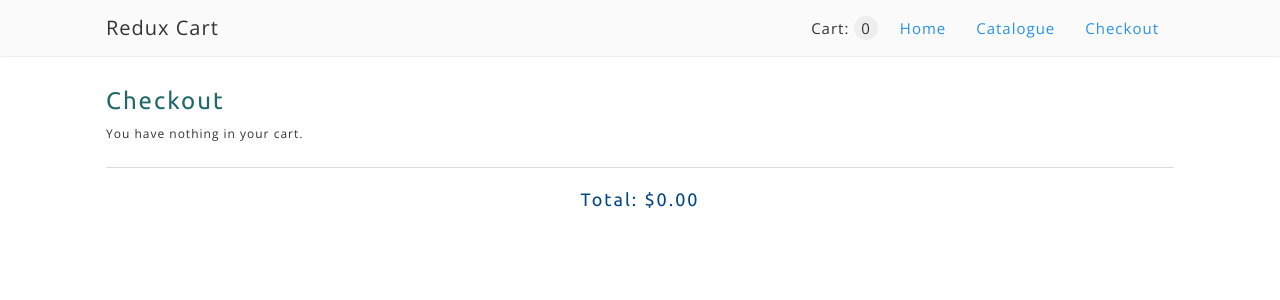
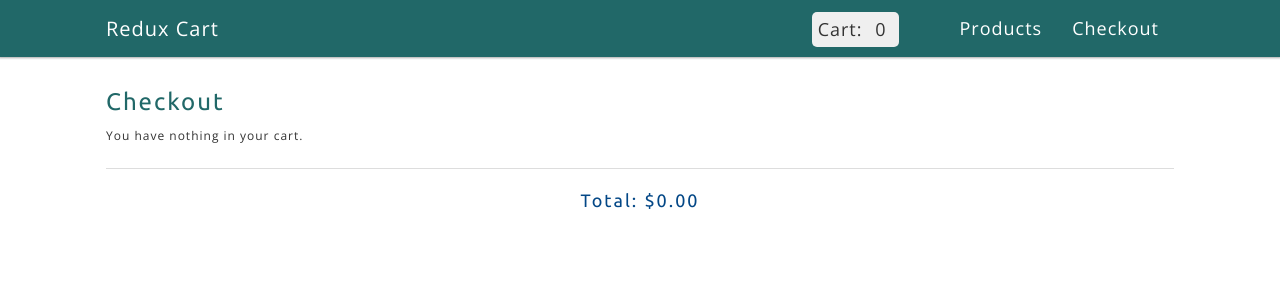
Before and after one commit to mbroome1/shopping-cart-redux, a React (Create React App) app: page /Checkout in a window 1280 px wide. Shown: the top 300 px of the page. Built offline with nearby package versions, Linux system fonts and the light colour scheme.

Commit message:
Changed some styling, including navbar colour. Removed existing home page and make the product selection page the root page.

```diff
--- a/src/components/App.js
+++ b/src/components/App.js
@@ -16,9 +16,9 @@ const App = () => {
           <Nav />
           <div className="container">
           <Switch>
-            <Route exact path="/" component={Home} />
+            <Route exact path="/" component={Catalogue} />
             {/*<Route exact path="/About" component={About} />*/}
-            <Route exact path="/Catalogue" component={Catalogue} />
+            {/*<Route exact path="/Catalogue" component={Catalogue} />*/}
             <Route exact path="/Checkout" component={Checkout}/>
 
           </Switch>
--- a/src/components/Catalogue.js
+++ b/src/components/Catalogue.js
@@ -6,7 +6,7 @@ import Total from './Total';
 export default function Catalogue(props) {
     return (
         <div>
-            <h1>Catalogue</h1>
+            <h1>Products</h1>
             <ProductList />
             <Cart />
             <Total />
--- a/src/components/Checkout.js
+++ b/src/components/Checkout.js
@@ -24,7 +24,7 @@ function Checkout(props) {
                                 <div className="cart-price">${item.price.toFixed(2)}</div>
                             </div>
                             <div className="cart-controls">
-                                <div className="cart-qty">x{item.qty}</div>
+                                <div className="cart-qty"><span class="cart-times">x</span> {item.qty}</div>
                             </div>
                        </div>
 
--- a/src/components/Nav.js
+++ b/src/components/Nav.js
@@ -15,8 +15,8 @@ const Nav = (props) => {
                     </div>
                     <div className="nav-right">
                         <ul clasname="nav-list">
-                            <li className="nav-list-item"><NavLink className="nav-list-item-link" to="/">Home</NavLink></li>
-                            <li className="nav-list-item"><NavLink className="nav-list-item-link" to="/Catalogue">Catalogue</NavLink></li>
+                            {/*<li className="nav-list-item"><NavLink className="nav-list-item-link" to="/">Home</NavLink></li>*/}
+                            <li className="nav-list-item"><NavLink className="nav-list-item-link" to="/">Products</NavLink></li>
                             <li className="nav-list-item"><NavLink className="nav-list-item-link" to="/Checkout">Checkout</NavLink></li>
                         </ul>
                     </div>
--- a/src/styles/cart.scss
+++ b/src/styles/cart.scss
@@ -4,6 +4,8 @@
     display: flex;
     align-items: center;
     margin-bottom: 1.2rem;
+    margin-left: 0.5rem;
+    margin-right: 0.5rem;
     max-width: 500px;
     min-width: 280px;
 }
@@ -88,6 +90,16 @@
     font-weight: 500;
 }
 
+.cart-qty-button {
+    font-size: 1.4rem;
+    padding: 0.2rem;
+}
+
+.cart-times {
+    display:inline-block;
+    font-size: 1.6rem;
+}
+
 .line {
     border-bottom: 1px solid teal;
 }
--- a/src/styles/nav.scss
+++ b/src/styles/nav.scss
@@ -1,10 +1,9 @@
 
 
 .nav {
-    /* background: rgb(18, 74, 158);
-    background: rgb(66, 86, 116); */
-    background-color: rgb(250, 250, 250);
-    box-shadow: 0 0 2px 0 #ccc;
+    background-color: #216868;
+
+    box-shadow: 0 0 2px 1px #aaa;
 
 
 }
@@ -36,9 +35,12 @@
 
 .nav-cart {
     margin-top:0.1rem;
-    font-size: 1.5rem;
+    font-size: 1.8rem;
     color: #333;
-    margin-right: 0.7rem;
+    margin-right: 4.5rem;
+    padding: 0.6rem;
+    border-radius: 5px;
+    background-color: #efefef;
     @media only screen and (max-width: 512px) {
         margin-top:0.8rem;
         margin-right: 0;
@@ -47,13 +49,14 @@
 }
 
 .nav-cart-circle {
-    border-radius: 50%;
+    // border-radius: 5px;
     padding: 0.2rem 0.7rem;
-    background: #eee;
+    // background: #eee;
+    // color: #111;
 }
 
 .nav-logo {
-    /* color: white; */
+    color: white;
     font-size: 2rem;
 }
 
@@ -64,6 +67,7 @@
 .nav-list-item {
     display: inline-block;
     margin: 1rem 1.5rem;
+    font-size: 1.8rem;
 
     @media only screen and (max-width: 512px) {
     margin: 1rem 1rem;
@@ -71,14 +75,19 @@
     }
     @media only screen and (max-width: 300px) {
             margin: 1rem 0.5rem;
-            font-size: 1.2rem;
+            font-size: 1.6rem;
         }
 }
 
+
 .nav-list-item-link {
-    /* color: white; */
-    font-size: 1.5rem;
+    color: white;
+
     @media only screen and (max-width: 300px) {
-        font-size: 1.2rem;
+        // font-size: 1.2rem;
     }
 }
+
+.nav-list-item-link:hover {
+    color: #ddd;
+}
```
